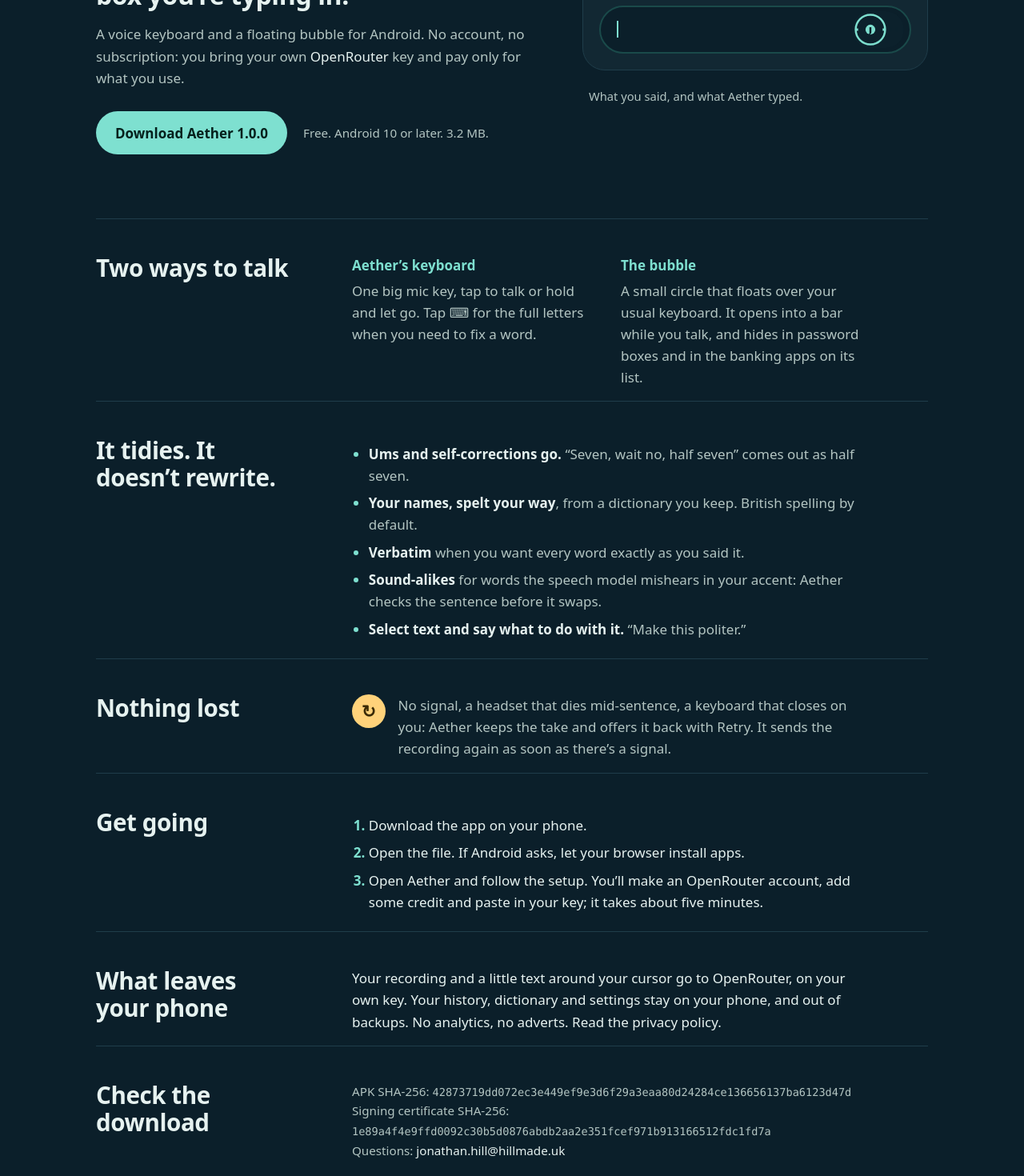
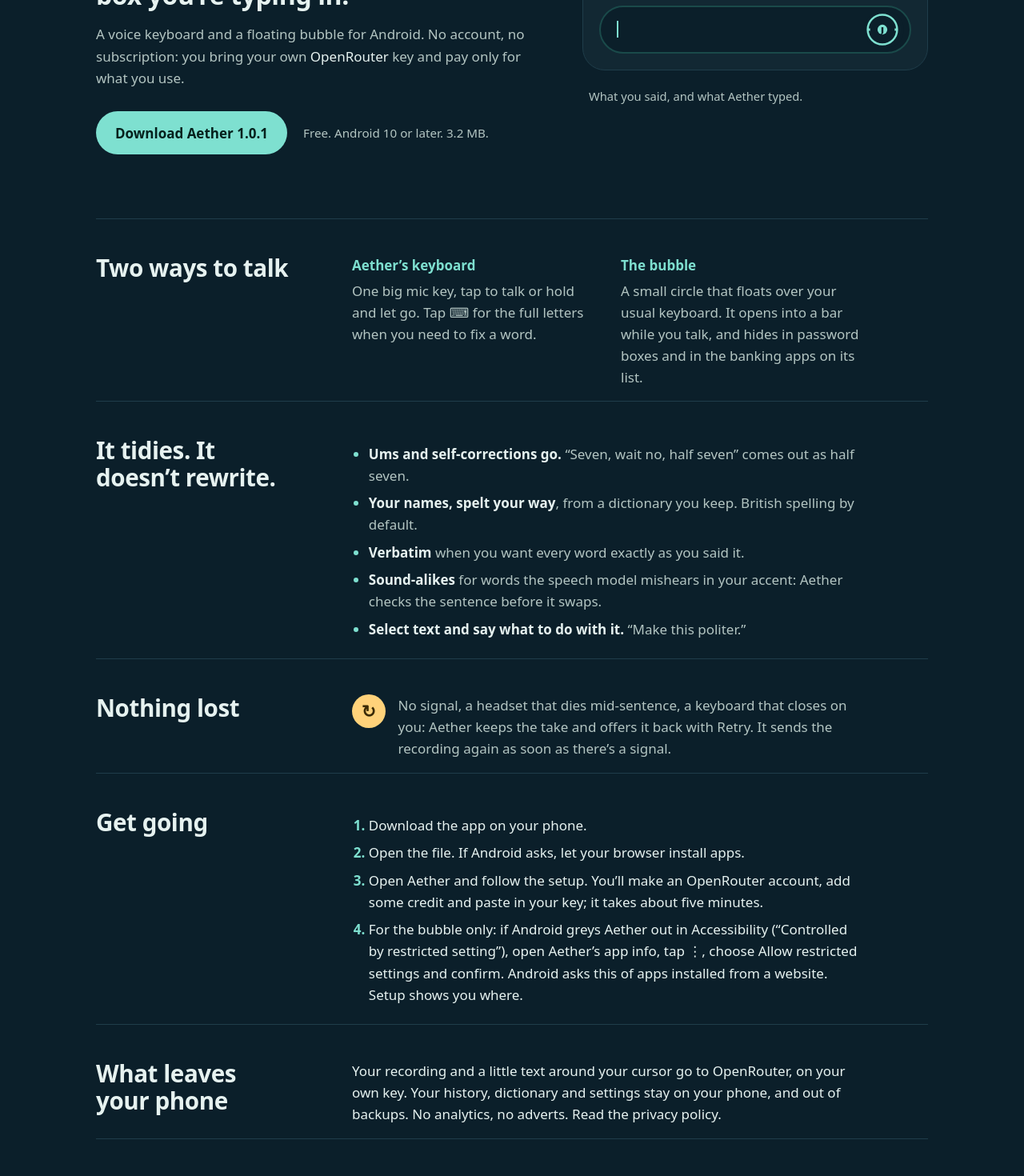
Before and after one commit to Hexakin/hillmade-uk, a Next.js app: page /aether in a window 1280 px wide. Shown: the part 320-1790 px from the top of the page at 80% size. Built offline with nearby package versions, Linux system fonts and the light colour scheme; a web font is replaced by a local one.

Commit message:
Aether 1.0.1 on the site (staged)
APK 1.0.1 replaces 1.0.0, latest.json points to it (the app's update check),
the download page shows the new version and hash, and Get going adds the
restricted-settings step for the bubble (AI DRAFT wording).

Co-Authored-By: Claude Opus 5.5 <noreply@anthropic.com>

```diff
--- a/app/aether/page.tsx
+++ b/app/aether/page.tsx
@@ -15,9 +15,9 @@ const atkinson = Atkinson_Hyperlegible_Next({
   variable: "--font-atkinson",
 });
 
-const version = "1.0.0";
+const version = "1.0.1";
 const apk = `/aether/aether-${version}.apk`;
-const apkSha256 = "42873719dd072ec3e449ef9e3d6f29a3eaa80d24284ce136656137ba6123d47d";
+const apkSha256 = "bfb8b6e2ad9ff2e00adea7290927cdebbaa9477c85bd9c679fd859294e4002d0";
 const certSha256 = "1e89a4f4e9ffd0092c30b5d0876abdb2aa2e351fcef971b913166512fdc1fd7a";
 
 const title = "Aether · voice dictation for Android · Hillmade";
@@ -143,6 +143,12 @@ export default function AetherPage() {
                 Open Aether and follow the setup. You&rsquo;ll make an OpenRouter account, add some credit and
                 paste in your key; it takes about five minutes.
               </li>
+              <li>
+                For the bubble only: if Android greys Aether out in Accessibility (&ldquo;Controlled by
+                restricted setting&rdquo;), open Aether&rsquo;s app info, tap ⋮, choose Allow restricted
+                settings and confirm. Android asks this of apps installed from a website. Setup shows you
+                where.
+              </li>
             </ol>
             </div>
           </section>
--- a/public/aether/latest.json
+++ b/public/aether/latest.json
@@ -1,6 +1,6 @@
 {
-  "version": "1.0.0",
-  "apk": "https://hillmade.uk/aether/aether-1.0.0.apk",
+  "version": "1.0.1",
+  "apk": "https://hillmade.uk/aether/aether-1.0.1.apk",
   "page": "https://hillmade.uk/aether",
-  "sha256": "42873719dd072ec3e449ef9e3d6f29a3eaa80d24284ce136656137ba6123d47d"
+  "sha256": "bfb8b6e2ad9ff2e00adea7290927cdebbaa9477c85bd9c679fd859294e4002d0"
 }
```
Also changed, not shown: 2 other files (tests, documents, lock files or other folders).
